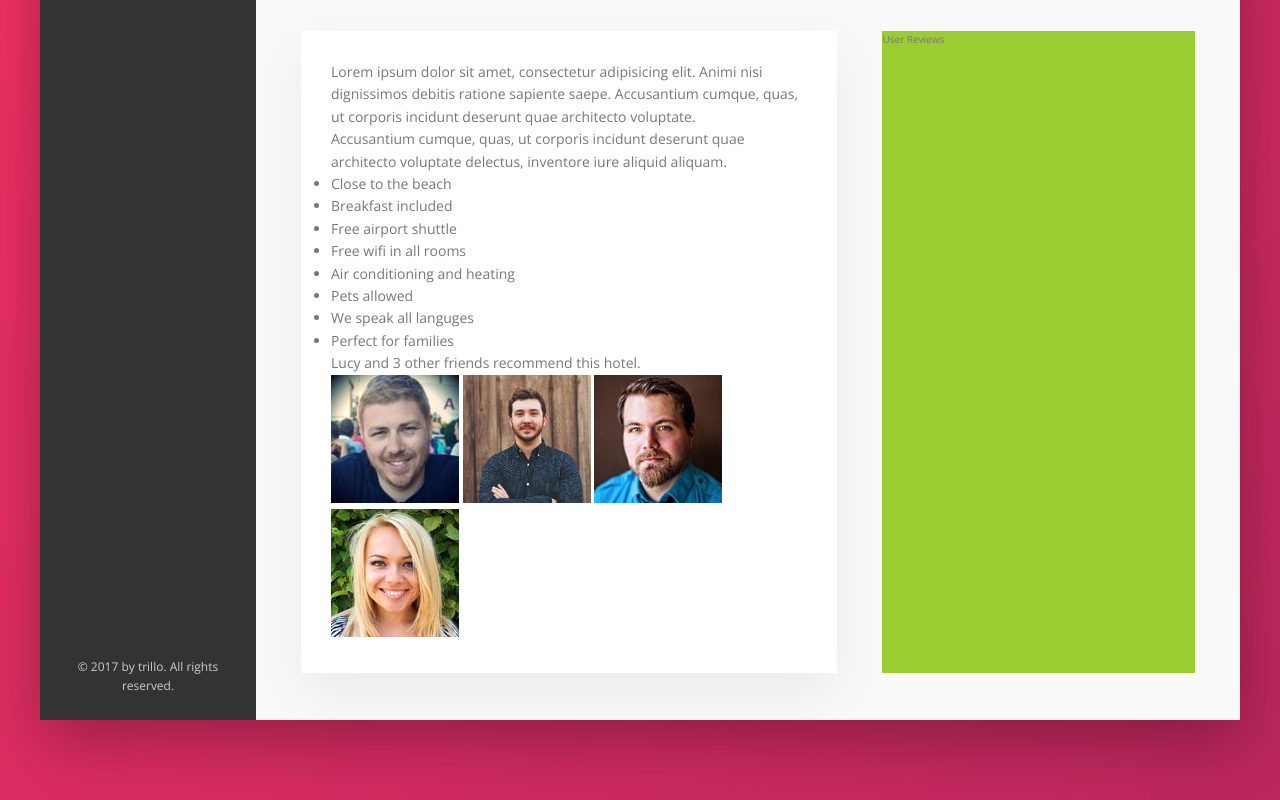
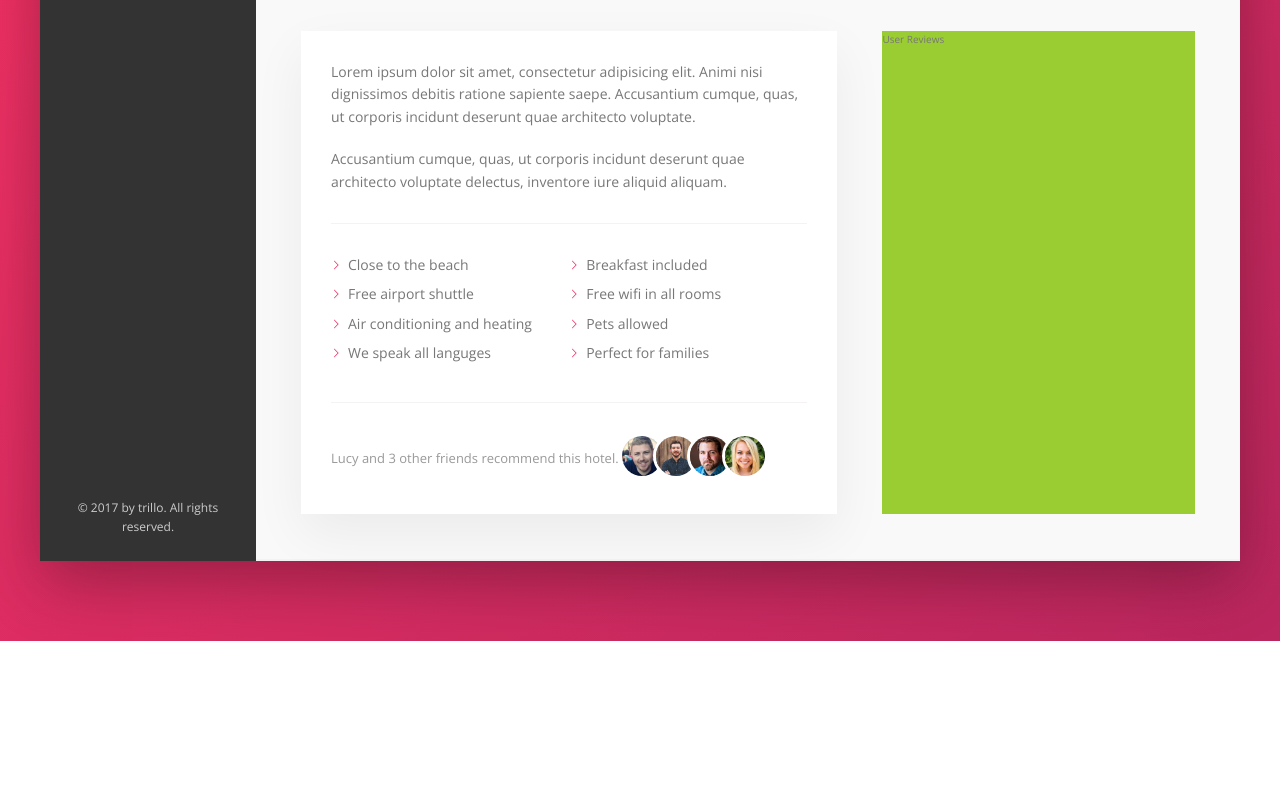
Before and after one commit to OskarAhl/trillo-html-css, a website: page index.html in a window 1280 px wide. Shown: the part 616-1416 px from the top of the page. After the commit the page ends 1257 px from the top, so only its background shows below. Drawn offline with nearby package versions, Linux system fonts and the light colour scheme.

Commit message:
add main list + recommend component

```diff
--- a/sass/_components.scss
+++ b/sass/_components.scss
@@ -333,3 +333,82 @@
         box-shadow: none;
     }
 }
+
+////////////////////////////////
+// Paragraph
+//<p>
+//<p> --> targets this one
+.paragraph:not(:last-of-type) {
+    margin-bottom: 2rem;
+}
+
+////////////////////////////////
+// List
+.list {
+    list-style: none;
+    margin: 3rem 0;
+    padding: 3rem 0;
+    border-top: var(--line);
+    border-bottom: var(--line);
+
+    display: flex;
+    flex-wrap: wrap;
+
+    &__item {
+        flex: 0 0 50%;
+        margin-bottom: .7rem;
+    }
+
+    // before each list item we use before to insert < svg
+    &__item::before {
+        content: "";
+        display: inline-block;
+        height: 1rem;
+        width: 1rem;
+        margin-right: .7rem;
+
+        // older browser - disadvantage: can't change color with color: ... ;
+        // background-image: url(../img/SVG/chevron-thin-right.svg);
+        // background-size: cover;
+
+        // ====  newer browsers =====
+        background-color: var(--color-primary);
+        //  mask is almost like clipping - background of color primary clipped to icon
+        //  can only see background where icon is
+        -webkit-mask-image: url(../img/SVG/chevron-thin-right.svg);
+        -webkit-mask-size: cover;
+        mask-image: url(../img/SVG/chevron-thin-right.svg);
+        mask-size: cover;
+    }
+}
+
+////////////////////////////////
+// Recommend
+
+.recommend {
+    font-size: 1.3rem;
+    color: var(--color-grey-dark-3);
+
+    display: flex;
+    align-items: center;
+
+    &__count {
+        margin-right: 0 auto;
+    }
+
+    &__friends {
+
+    }
+
+    &__photo {
+        box-sizing: content-box;
+        height: 4rem;
+        width: 4rem;
+        border-radius: 50%;
+        border: 3px solid #FFF;
+
+        &:not(:last-child) {
+            margin-right: -1.5rem;
+        }
+    }
+}
```
Also changed, not shown: css/style.css.
